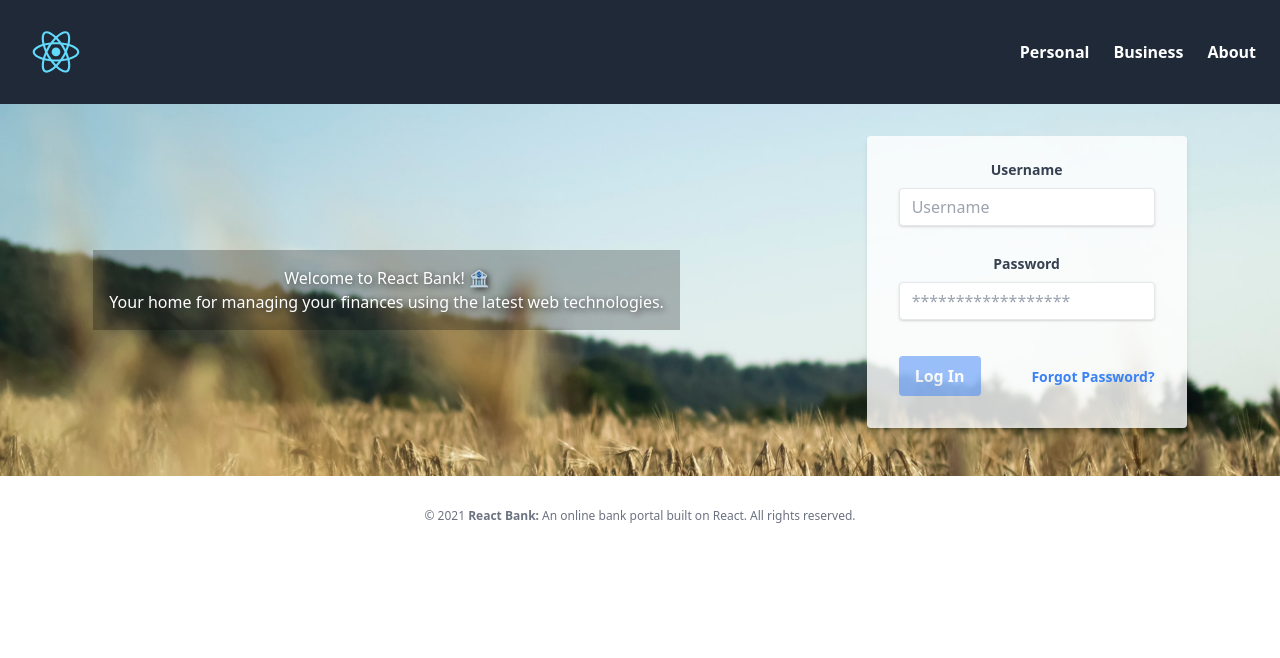
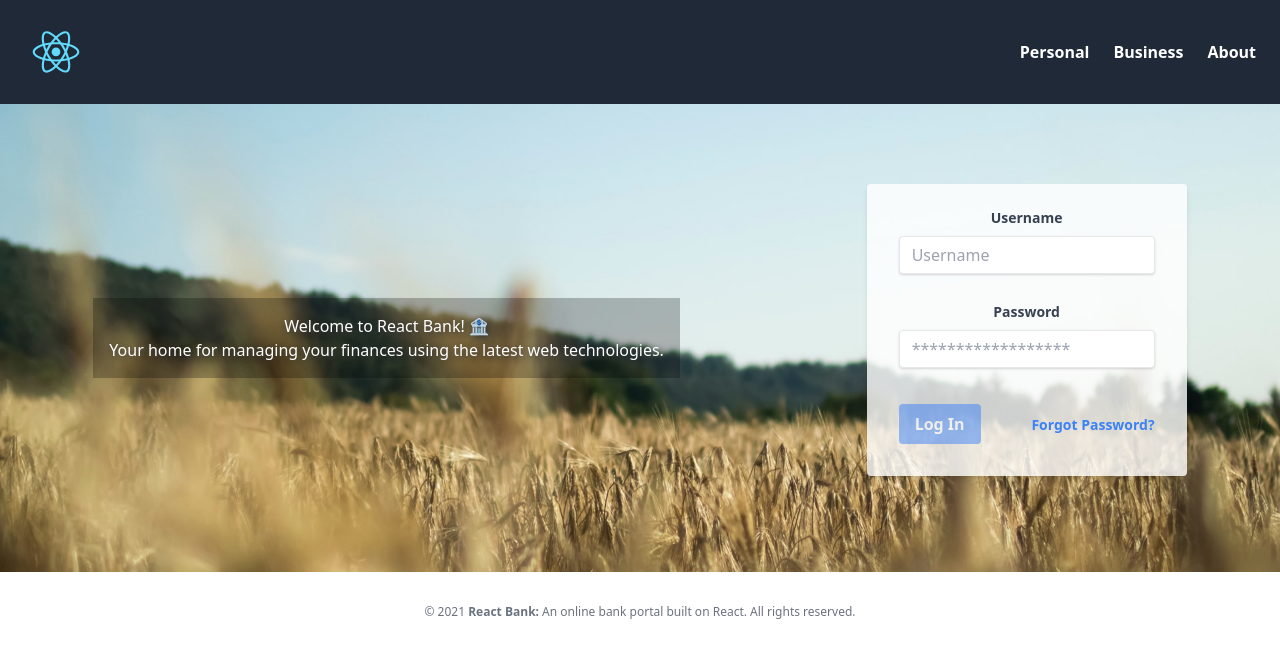
Before and after one commit to nugentmichael/react-bank, a React (Create React App) app: page / in a window 1280 px wide. Shown: the top 658 px of the page. Built offline with nearby package versions, Linux system fonts and the light colour scheme.

Commit message:
Revise padding in the Login components.

```diff
--- a/src/layouts/Business.js
+++ b/src/layouts/Business.js
@@ -7,7 +7,7 @@ const Business = (props) => {
 	}, [props.title]);
 
 	return (
-		<div className="business-login flex items-center justify-around py-8 w-full">
+		<div className="business-login flex items-center justify-around py-20 w-full">
 			<div className="bg-black bg-opacity-25 p-4 text-white">
 				<h3>
 					Welcome to React Bank for Business!{' '}
--- a/src/layouts/Login.js
+++ b/src/layouts/Login.js
@@ -7,7 +7,7 @@ const Login = (props) => {
 	}, [props.title]);
 
 	return (
-		<div className="personal-login flex items-center justify-around py-8 w-full">
+		<div className="personal-login flex items-center justify-around py-20 w-full">
 			<div className="bg-black bg-opacity-25 p-4 text-white">
 				<h3>
 					Welcome to React Bank!{' '}
```
